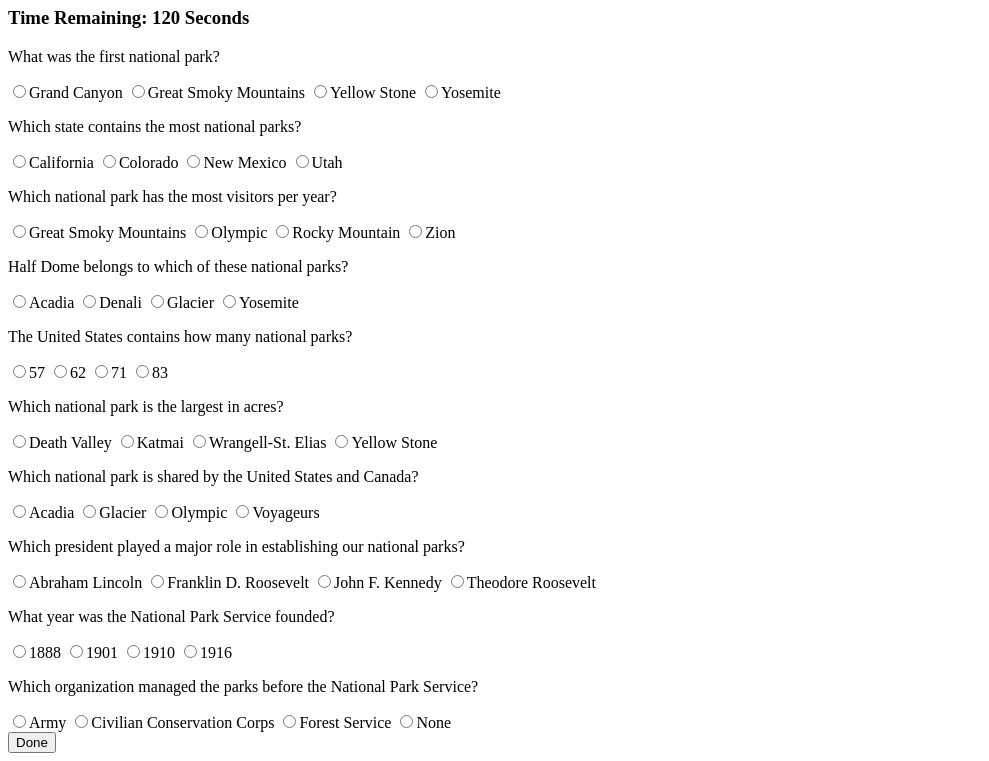
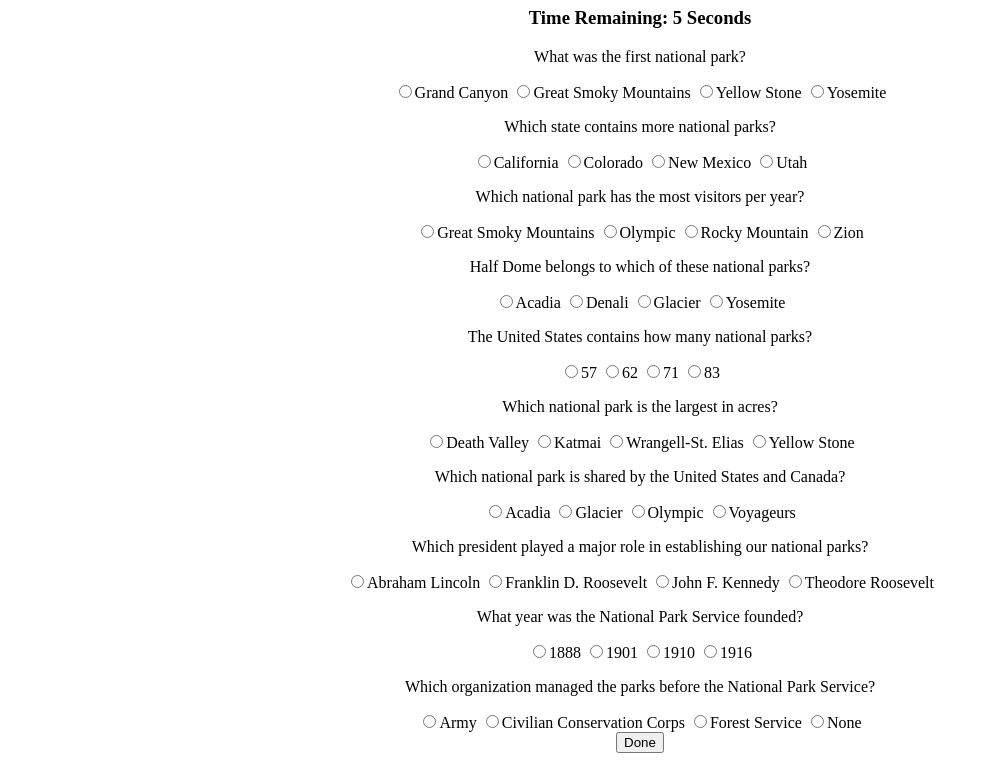
Before and after one commit to claywhill/TriviaGame, a plain HTML site: page index.html in a window 1280 px wide. Shown: the part 73-834 px from the top of the page, without its empty margins (0-989 px from the left). Drawn offline with nearby package versions, Linux system fonts and the light colour scheme.

Commit message:
timer is properly counting down

```diff
--- a/assets/css/style.css
+++ b/assets/css/style.css
@@ -0,0 +1,3 @@
+body {
+    text-align: center;
+}
--- a/assets/javascript/app.js
+++ b/assets/javascript/app.js
@@ -0,0 +1,12 @@
+var timer = 10;
+
+setInterval(function() {
+    timer--;
+    if(timer >= 0) {
+        $("#timer").text("Time Remaining: " + timer + " Seconds");
+    }
+
+    if(timer == 0) {
+
+    }
+}, 1000);
--- a/index.html
+++ b/index.html
@@ -8,7 +8,7 @@
 </head>
 <body>
 <h1>National Park Trivia</h1>
-<h3>Time Remaining: 120 Seconds</h3>
+<h3 id="timer">Time Remaining: 120 Seconds</h3>
 <p>What was the first national park?</p>
     <form action="assets/javascript/app.js" method="post">
         <input type="radio" name="answer" value="GrandCanyon">Grand Canyon</input>
@@ -16,7 +16,7 @@
         <input type="radio" name="answer" value="YellowStone">Yellow Stone</input>
         <input type="radio" name="answer" value="Yosemite">Yosemite</input>
     </form>
-<p>Which state contains the most national parks?</p>
+<p>Which state contains more national parks?</p>
     <form action="assets/javascript/app.js" method="post">
         <input type="radio" name="answer" value="California">California</input>
         <input type="radio" name="answer" value="Colorado">Colorado</input>
@@ -27,7 +27,7 @@
     <form action="assets/javascript/app.js" method="post">
         <input type="radio" name="answer" value="SmokyMtns">Great Smoky Mountains</input>
         <input type="radio" name="answer" value="Olympic">Olympic</input>
-        <input type="radio" name="answer" value="RokcyMtn">Rocky Mountain</input>
+        <input type="radio" name="answer" value="RockyMtn">Rocky Mountain</input>
         <input type="radio" name="answer" value="Zion">Zion</input>
     </form>
 <p>Half Dome belongs to which of these national parks?</p>
```
